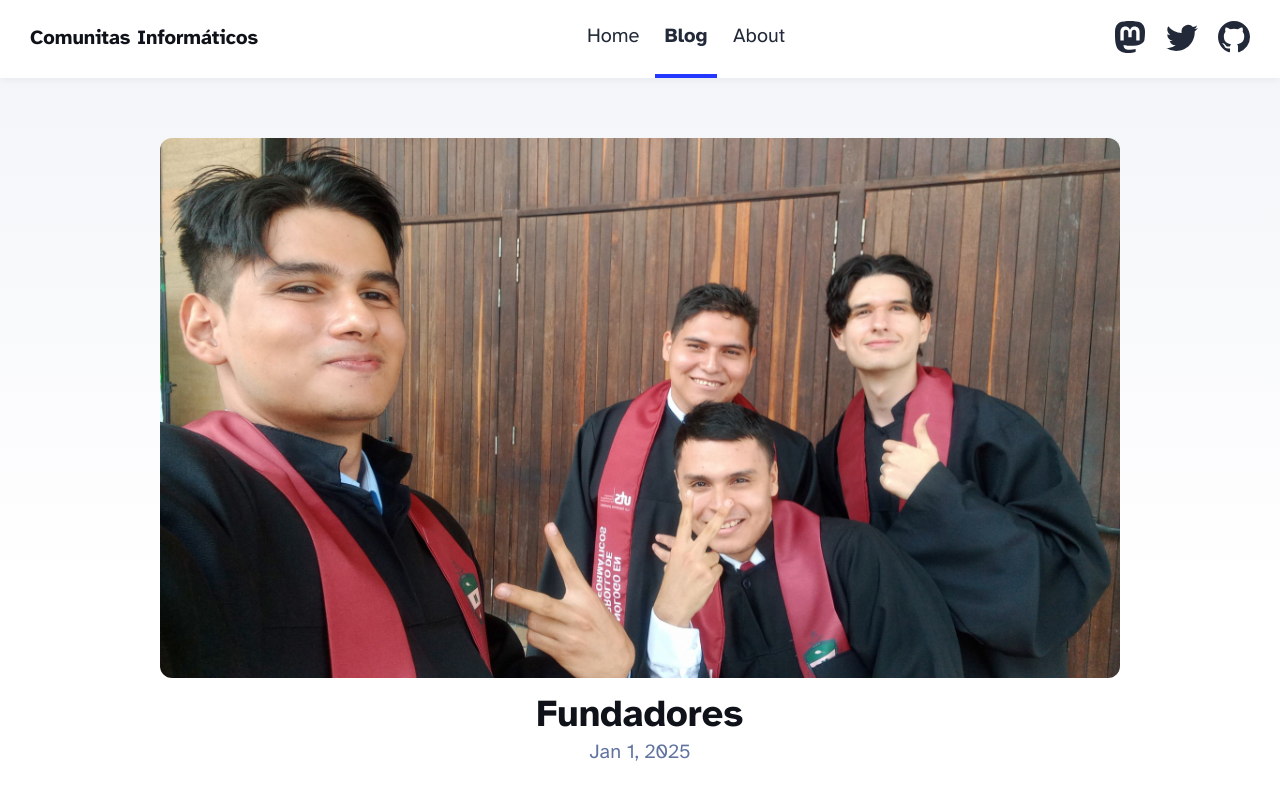
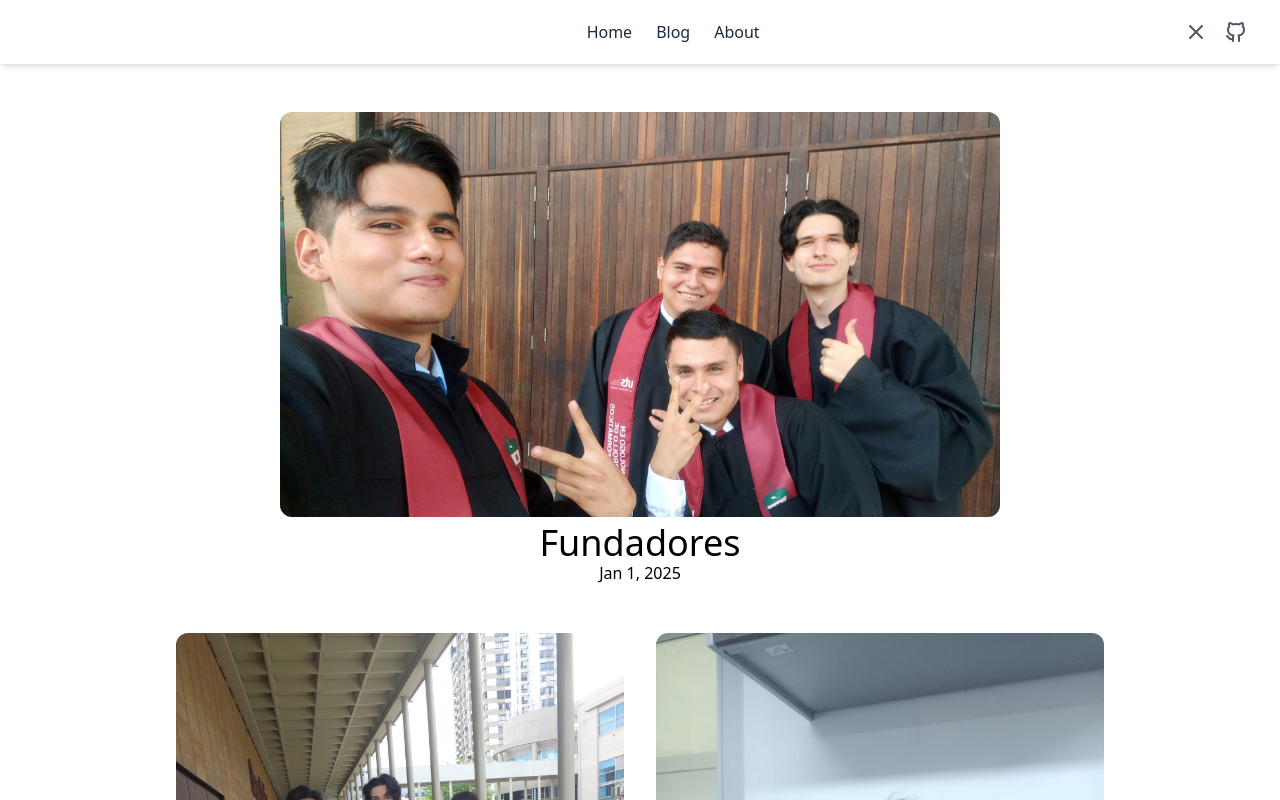
Before and after one commit to kirivanCode/ComunistasPage_Dev, an Astro site: page /blog in a window 1280 px wide. Shown: the top 800 px of the page. Built offline with nearby package versions, Linux system fonts and the light colour scheme; Astro itself is replaced by a stand-in of ours.

Commit message:
tailwind

```diff
--- a/package.json
+++ b/package.json
@@ -14,6 +14,7 @@
     "@astrojs/sitemap": "^3.3.1",
     "@tailwindcss/vite": "^4.1.5",
     "astro": "^5.7.10",
+    "comunistas_informaticos": "file:",
     "tailwindcss": "^4.1.5"
   }
 }
--- a/src/components/Footer.astro
+++ b/src/components/Footer.astro
@@ -6,7 +6,7 @@ const today = new Date();
 	&copy; {today.getFullYear()} comunistas informáticos. Todos los derechos reservados.
 	<div class="social-links">
 		<a href="https://m.webtoo.ls/@astro" target="_blank">
-			<span class="sr-only">sigue a alguin xd</span>
+			<span class="sr-only">sigue a alguien xd</span>
 			<svg
 				viewBox="0 0 16 16"
 				aria-hidden="true"
--- a/src/components/Header.astro
+++ b/src/components/Header.astro
@@ -1,85 +1,33 @@
 ---
+// Header.astro
 import HeaderLink from './HeaderLink.astro';
 import { SITE_TITLE } from '../consts';
 ---
 
-<header>
-	<nav>
-		<h2><a href="/">{SITE_TITLE}</a></h2>
-		<div class="internal-links">
-			<HeaderLink href="/">Home</HeaderLink>
-			<HeaderLink href="/blog">Blog</HeaderLink>
-			<HeaderLink href="/about">About</HeaderLink>
+<header class="bg-white dark:bg-gray-900 shadow-md">
+	<nav class="max-w-7xl mx-auto px-4 sm:px-6 lg:px-8 flex justify-between items-center h-16">
+		<a href="/" class="text-xl font-bold text-white hover:text-blue-600 transition">
+			{SITE_TITLE}
+		</a>
+
+		<div class="pr-28 flex-1 flex justify-center">
+			<div class="flex space-x-6">
+				<HeaderLink href="/" class="text-gray-800 dark:text-gray-100 hover:text-blue-600 transition">Home</HeaderLink>
+				<HeaderLink href="/blog" class="text-gray-800 dark:text-gray-100 hover:text-blue-600 transition">Blog</HeaderLink>
+				<HeaderLink href="/about" class="text-gray-800 dark:text-gray-100 hover:text-blue-600 transition">About</HeaderLink>
+			</div>
 		</div>
-		<div class="social-links">
-			<a href="https://m.webtoo.ls/@astro" target="_blank">
-				<span class="sr-only">Follow Astro on Mastodon</span>
-				<svg viewBox="0 0 16 16" aria-hidden="true" width="32" height="32"
-					><path
-						fill="currentColor"
-						d="M11.19 12.195c2.016-.24 3.77-1.475 3.99-2.603.348-1.778.32-4.339.32-4.339 0-3.47-2.286-4.488-2.286-4.488C12.062.238 10.083.017 8.027 0h-.05C5.92.017 3.942.238 2.79.765c0 0-2.285 1.017-2.285 4.488l-.002.662c-.004.64-.007 1.35.011 2.091.083 3.394.626 6.74 3.78 7.57 1.454.383 2.703.463 3.709.408 1.823-.1 2.847-.647 2.847-.647l-.06-1.317s-1.303.41-2.767.36c-1.45-.05-2.98-.156-3.215-1.928a3.614 3.614 0 0 1-.033-.496s1.424.346 3.228.428c1.103.05 2.137-.064 3.188-.189zm1.613-2.47H11.13v-4.08c0-.859-.364-1.295-1.091-1.295-.804 0-1.207.517-1.207 1.541v2.233H7.168V5.89c0-1.024-.403-1.541-1.207-1.541-.727 0-1.091.436-1.091 1.296v4.079H3.197V5.522c0-.859.22-1.541.66-2.046.456-.505 1.052-.764 1.793-.764.856 0 1.504.328 1.933.983L8 4.39l.417-.695c.429-.655 1.077-.983 1.934-.983.74 0 1.336.259 1.791.764.442.505.661 1.187.661 2.046v4.203z"
-					></path></svg
-				>
+
+		<div class="flex items-center space-x-4">
+
+			<a href="https://twitter.com/astrodotbuild" target="_blank" class="text-gray-600 dark:text-white hover:text-sky-500 transition">
+				<span class="sr-only">Twitter</span>
+				<svg  xmlns="http://www.w3.org/2000/svg"  width="24"  height="24"  viewBox="0 0 24 24"  fill="none"  stroke="currentColor"  stroke-width="2"  stroke-linecap="round"  stroke-linejoin="round"  class="icon icon-tabler icons-tabler-outline icon-tabler-x"><path stroke="none" d="M0 0h24v24H0z" fill="none"/><path d="M18 6l-12 12" /><path d="M6 6l12 12" /></svg>
 			</a>
-			<a href="https://twitter.com/astrodotbuild" target="_blank">
-				<span class="sr-only">Follow Astro on Twitter</span>
-				<svg viewBox="0 0 16 16" aria-hidden="true" width="32" height="32"
-					><path
-						fill="currentColor"
-						d="M5.026 15c6.038 0 9.341-5.003 9.341-9.334 0-.14 0-.282-.006-.422A6.685 6.685 0 0 0 16 3.542a6.658 6.658 0 0 1-1.889.518 3.301 3.301 0 0 0 1.447-1.817 6.533 6.533 0 0 1-2.087.793A3.286 3.286 0 0 0 7.875 6.03a9.325 9.325 0 0 1-6.767-3.429 3.289 3.289 0 0 0 1.018 4.382A3.323 3.323 0 0 1 .64 6.575v.045a3.288 3.288 0 0 0 2.632 3.218 3.203 3.203 0 0 1-.865.115 3.23 3.23 0 0 1-.614-.057 3.283 3.283 0 0 0 3.067 2.277A6.588 6.588 0 0 1 .78 13.58a6.32 6.32 0 0 1-.78-.045A9.344 9.344 0 0 0 5.026 15z"
-					></path></svg
-				>
-			</a>
-			<a href="https://github.com/withastro/astro" target="_blank">
-				<span class="sr-only">Go to Astro's GitHub repo</span>
-				<svg viewBox="0 0 16 16" aria-hidden="true" width="32" height="32"
-					><path
-						fill="currentColor"
-						d="M8 0C3.58 0 0 3.58 0 8c0 3.54 2.29 6.53 5.47 7.59.4.07.55-.17.55-.38 0-.19-.01-.82-.01-1.49-2.01.37-2.53-.49-2.69-.94-.09-.23-.48-.94-.82-1.13-.28-.15-.68-.52-.01-.53.63-.01 1.08.58 1.23.82.72 1.21 1.87.87 2.33.66.07-.52.28-.87.51-1.07-1.78-.2-3.64-.89-3.64-3.95 0-.87.31-1.59.82-2.15-.08-.2-.36-1.02.08-2.12 0 0 .67-.21 2.2.82.64-.18 1.32-.27 2-.27.68 0 1.36.09 2 .27 1.53-1.04 2.2-.82 2.2-.82.44 1.1.16 1.92.08 2.12.51.56.82 1.27.82 2.15 0 3.07-1.87 3.75-3.65 3.95.29.25.54.73.54 1.48 0 1.07-.01 1.93-.01 2.2 0 .21.15.46.55.38A8.012 8.012 0 0 0 16 8c0-4.42-3.58-8-8-8z"
-					></path></svg
-				>
+			<a href="https://github.com/withastro/astro" target="_blank" class="text-gray-600 dark:text-white hover:text-black dark:hover:text-white transition">
+				<span class="sr-only">GitHub</span>
+				<svg  xmlns="http://www.w3.org/2000/svg"  width="24"  height="24"  viewBox="0 0 24 24"  fill="none"  stroke="currentColor"  stroke-width="2"  stroke-linecap="round"  stroke-linejoin="round"  class="icon icon-tabler icons-tabler-outline icon-tabler-brand-github"><path stroke="none" d="M0 0h24v24H0z" fill="none"/><path d="M9 19c-4.3 1.4 -4.3 -2.5 -6 -3m12 5v-3.5c0 -1 .1 -1.4 -.5 -2c2.8 -.3 5.5 -1.4 5.5 -6a4.6 4.6 0 0 0 -1.3 -3.2a4.2 4.2 0 0 0 -.1 -3.2s-1.1 -.3 -3.5 1.3a12.3 12.3 0 0 0 -6.2 0c-2.4 -1.6 -3.5 -1.3 -3.5 -1.3a4.2 4.2 0 0 0 -.1 3.2a4.6 4.6 0 0 0 -1.3 3.2c0 4.6 2.7 5.7 5.5 6c-.6 .6 -.6 1.2 -.5 2v3.5" /></svg>
 			</a>
 		</div>
-	</nav>
+	</>
 </header>
-<style>
-	header {
-		margin: 0;
-		padding: 0 1em;
-		background: white;
-		box-shadow: 0 2px 8px rgba(var(--black), 5%);
-	}
-	h2 {
-		margin: 0;
-		font-size: 1em;
-	}
-
-	h2 a,
-	h2 a.active {
-		text-decoration: none;
-	}
-	nav {
-		display: flex;
-		align-items: center;
-		justify-content: space-between;
-	}
-	nav a {
-		padding: 1em 0.5em;
-		color: var(--black);
-		border-bottom: 4px solid transparent;
-		text-decoration: none;
-	}
-	nav a.active {
-		text-decoration: none;
-		border-bottom-color: var(--accent);
-	}
-	.social-links,
-	.social-links a {
-		display: flex;
-	}
-	@media (max-width: 720px) {
-		.social-links {
-			display: none;
-		}
-	}
-</style>
--- a/src/components/HeaderLink.astro
+++ b/src/components/HeaderLink.astro
@@ -12,13 +12,3 @@ const isActive = href === pathname || href === '/' + (subpath?.[0] || '');
 <a href={href} class:list={[className, { active: isActive }]} {...props}>
 	<slot />
 </a>
-<style>
-	a {
-		display: inline-block;
-		text-decoration: none;
-	}
-	a.active {
-		font-weight: bolder;
-		text-decoration: underline;
-	}
-</style>
--- a/src/layouts/BlogPost.astro
+++ b/src/layouts/BlogPost.astro
@@ -13,68 +13,33 @@ const { title, description, pubDate, updatedDate, heroImage } = Astro.props;
 <html lang="en">
   <head>
     <BaseHead title={title} description={description} />
-		<style>
-			main {
-				width: calc(100% - 2em);
-				max-width: 100%;
-				margin: 0;
-			}
-			.hero-image {
-				width: 100%;
-			}
-			.hero-image img {
-				display: block;
-				margin: 0 auto;
-				border-radius: 12px;
-				box-shadow: var(--box-shadow);
-			}
-			.prose {
-				width: 720px;
-				max-width: calc(100% - 2em);
-				margin: auto;
-				padding: 1em;
-				color: rgb(var(--gray-dark));
-			}
-			.title {
-				margin-bottom: 1em;
-				padding: 1em 0;
-				text-align: center;
-				line-height: 1;
-			}
-			.title h1 {
-				margin: 0 0 0.5em 0;
-			}
-			.date {
-				margin-bottom: 0.5em;
-				color: rgb(var(--gray));
-			}
-			.last-updated-on {
-				font-style: italic;
-			}
-		</style>
   </head>
 
-	<body>
+  <body class="bg-white text-gray-900">
     <Header />
-		<main>
+    <main class="pt-12 w-full max-w-screen-xl mx-auto px-4 sm:px-6 lg:px-8">
       <article>
-				<div class="hero-image">
-					{heroImage && <img width={1020} height={510} src={heroImage} alt="" />}
+        <div class="hero-image w-full flex justify-center mb-6">
+          {heroImage && (
+            <img
+              src={heroImage}
+              alt=""
+              class="w-full max-w-4xl h-auto rounded-lg shadow-md object-cover"
+            />
+          )}
         </div>
-				<div class="prose">
-					<div class="title">
-						<div class="date">
+        <div class="prose max-w-3xl mx-auto p-4 text-gray-800">
+          <div class="title mb-4 py-4 text-center leading-none">
+            <div class="date mb-2 text-gray-500">
               <FormattedDate date={pubDate} />
-							{
-								updatedDate && (
-									<div class="last-updated-on">
+              {updatedDate && (
+                <div class="last-updated-on italic">
                   Last updated on <FormattedDate date={updatedDate} />
                 </div>
-								)
-							}
+              )}
             </div>
-						<h1>{title}</h1>
-						<hr />
+            <h1 class="m-0 mb-2 text-3xl font-bold">{title}</h1>
+            <hr class="border-gray-300" />
           </div>
           <slot />
         </div>
--- a/src/pages/blog/index.astro
+++ b/src/pages/blog/index.astro
@@ -12,95 +12,50 @@ const posts = (await getCollection('blog')).sort(
 ---
 
 <!doctype html>
-<html lang="en">
+<html lang="es">
   <head>
     <BaseHead title={SITE_TITLE} description={SITE_DESCRIPTION} />
-		<style>
-			main {
-				width: 960px;
-			}
-			ul {
-				display: flex;
-				flex-wrap: wrap;
-				gap: 2rem;
-				list-style-type: none;
-				margin: 0;
-				padding: 0;
-			}
-			ul li {
-				width: calc(50% - 1rem);
-			}
-			ul li * {
-				text-decoration: none;
-				transition: 0.2s ease;
-			}
-			ul li:first-child {
-				width: 100%;
-				margin-bottom: 1rem;
-				text-align: center;
-			}
-			ul li:first-child img {
-				width: 100%;
-			}
-			ul li:first-child .title {
-				font-size: 2.369rem;
-			}
-			ul li img {
-				margin-bottom: 0.5rem;
-				border-radius: 12px;
-			}
-			ul li a {
-				display: block;
-			}
-			.title {
-				margin: 0;
-				color: rgb(var(--black));
-				line-height: 1;
-			}
-			.date {
-				margin: 0;
-				color: rgb(var(--gray));
-			}
-			ul li a:hover h4,
-			ul li a:hover .date {
-				color: rgb(var(--accent));
-			}
-			ul a:hover img {
-				box-shadow: var(--box-shadow);
-			}
-			@media (max-width: 720px) {
-				ul {
-					gap: 0.5em;
-				}
-				ul li {
-					width: 100%;
-					text-align: center;
-				}
-				ul li:first-child {
-					margin-bottom: 0;
-				}
-				ul li:first-child .title {
-					font-size: 1.563em;
-				}
-			}
-		</style>
   </head>
-	<body>
+  <body class="text-[rgb(var(--gray-dark))] bg-gradient-to-b from-[rgba(var(--gray-light),0.5)] to-white font-sans">
     <Header />
-		<main>
+    <main class="max-w-[960px] mx-auto px-4 py-12">
       <section>
-				<ul>
+        <ul class="flex flex-wrap gap-8 list-none p-0 m-0">
           {
-						posts.map((post) => (
-							<li>
-								<a href={`/blog/${post.id}/`}>
-									<img width={720} height={360} src={post.data.heroImage} alt="" />
-									<h4 class="title">{post.data.title}</h4>
-									<p class="date">
+            posts.map((post, index) => (
+			<li
+				class={`${
+					index === 0 ? 'w-full mb-4' : 'w-[calc(50%-1rem)]'
+				}`}
+				>
+				<a
+					href={`/blog/${post.id}/`}
+					class="block no-underline transition duration-200 ease-in-out hover:text-[rgb(var(--accent))]"
+				>
+					<div class={`${index === 0 ? 'max-w-3xl mx-auto text-center' : ''}`}>
+					<img
+						width={720}
+						height={360}
+						src={post.data.heroImage}
+						alt=""
+						class={`mb-2 rounded-xl transition-shadow duration-200 mx-auto ${
+						index !== 0 ? 'hover:shadow-[var(--box-shadow)]' : ''
+						}`}
+					/>
+					<h4
+						class={`title m-0 text-[rgb(var(--black))] leading-none ${
+						index === 0 ? 'text-4xl' : 'text-xl'
+						}`}
+					>
+						{post.data.title}
+					</h4>
+					<p class="m-0 text-[rgb(var(--gray))] text-base">
 						<FormattedDate date={post.data.pubDate} />
 					</p>
+					</div>
 				</a>
 				</li>
+
             ))
           }
         </ul>
--- a/src/styles/global.css
+++ b/src/styles/global.css
@@ -1,155 +1 @@
-/*
-  The CSS in this style tag is based off of Bear Blog's default CSS.
-  https://github.com/HermanMartinus/bearblog/blob/297026a877bc2ab2b3bdfbd6b9f7961c350917dd/templates/styles/blog/default.css
-  License MIT: https://github.com/HermanMartinus/bearblog/blob/master/LICENSE.md
- */
-
-:root {
-	--accent: #2337ff;
-	--accent-dark: #000d8a;
-	--black: 15, 18, 25;
-	--gray: 96, 115, 159;
-	--gray-light: 229, 233, 240;
-	--gray-dark: 34, 41, 57;
-	--gray-gradient: rgba(var(--gray-light), 50%), #fff;
-	--box-shadow:
-		0 2px 6px rgba(var(--gray), 25%), 0 8px 24px rgba(var(--gray), 33%),
-		0 16px 32px rgba(var(--gray), 33%);
-}
-@font-face {
-	font-family: 'Atkinson';
-	src: url('/fonts/atkinson-regular.woff') format('woff');
-	font-weight: 400;
-	font-style: normal;
-	font-display: swap;
-}
-@font-face {
-	font-family: 'Atkinson';
-	src: url('/fonts/atkinson-bold.woff') format('woff');
-	font-weight: 700;
-	font-style: normal;
-	font-display: swap;
-}
-body {
-	font-family: 'Atkinson', sans-serif;
-	margin: 0;
-	padding: 0;
-	text-align: left;
-	background: linear-gradient(var(--gray-gradient)) no-repeat;
-	background-size: 100% 600px;
-	word-wrap: break-word;
-	overflow-wrap: break-word;
-	color: rgb(var(--gray-dark));
-	font-size: 20px;
-	line-height: 1.7;
-}
-main {
-	width: 720px;
-	max-width: calc(100% - 2em);
-	margin: auto;
-	padding: 3em 1em;
-}
-h1,
-h2,
-h3,
-h4,
-h5,
-h6 {
-	margin: 0 0 0.5rem 0;
-	color: rgb(var(--black));
-	line-height: 1.2;
-}
-h1 {
-	font-size: 3.052em;
-}
-h2 {
-	font-size: 2.441em;
-}
-h3 {
-	font-size: 1.953em;
-}
-h4 {
-	font-size: 1.563em;
-}
-h5 {
-	font-size: 1.25em;
-}
-strong,
-b {
-	font-weight: 700;
-}
-a {
-	color: var(--accent);
-}
-a:hover {
-	color: var(--accent);
-}
-p {
-	margin-bottom: 1em;
-}
-.prose p {
-	margin-bottom: 2em;
-}
-textarea {
-	width: 100%;
-	font-size: 16px;
-}
-input {
-	font-size: 16px;
-}
-table {
-	width: 100%;
-}
-img {
-	max-width: 100%;
-	height: auto;
-	border-radius: 8px;
-}
-code {
-	padding: 2px 5px;
-	background-color: rgb(var(--gray-light));
-	border-radius: 2px;
-}
-pre {
-	padding: 1.5em;
-	border-radius: 8px;
-}
-pre > code {
-	all: unset;
-}
-blockquote {
-	border-left: 4px solid var(--accent);
-	padding: 0 0 0 20px;
-	margin: 0px;
-	font-size: 1.333em;
-}
-hr {
-	border: none;
-	border-top: 1px solid rgb(var(--gray-light));
-}
-@media (max-width: 720px) {
-	body {
-		font-size: 18px;
-	}
-	main {
-		padding: 1em;
-	}
-}
-
-.sr-only {
-	border: 0;
-	padding: 0;
-	margin: 0;
-	position: absolute !important;
-	height: 1px;
-	width: 1px;
-	overflow: hidden;
-	/* IE6, IE7 - a 0 height clip, off to the bottom right of the visible 1px box */
-	clip: rect(1px 1px 1px 1px);
-	/* maybe deprecated but we need to support legacy browsers */
-	clip: rect(1px, 1px, 1px, 1px);
-	/* modern browsers, clip-path works inwards from each corner */
-	clip-path: inset(50%);
-	/* added line to stop words getting smushed together (as they go onto separate lines and some screen readers do not understand line feeds as a space */
-	white-space: nowrap;
-}
+@import "tailwindcss";
```
Also changed, not shown: src/pages/index.astro (+16 -12 lines), 1 other file. Lines whose indentation alone changed are shown as unchanged.
